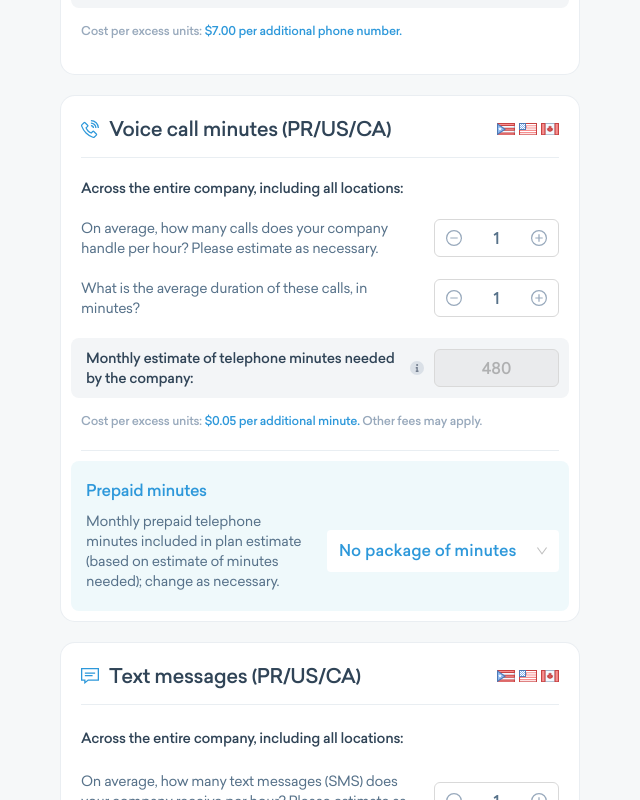
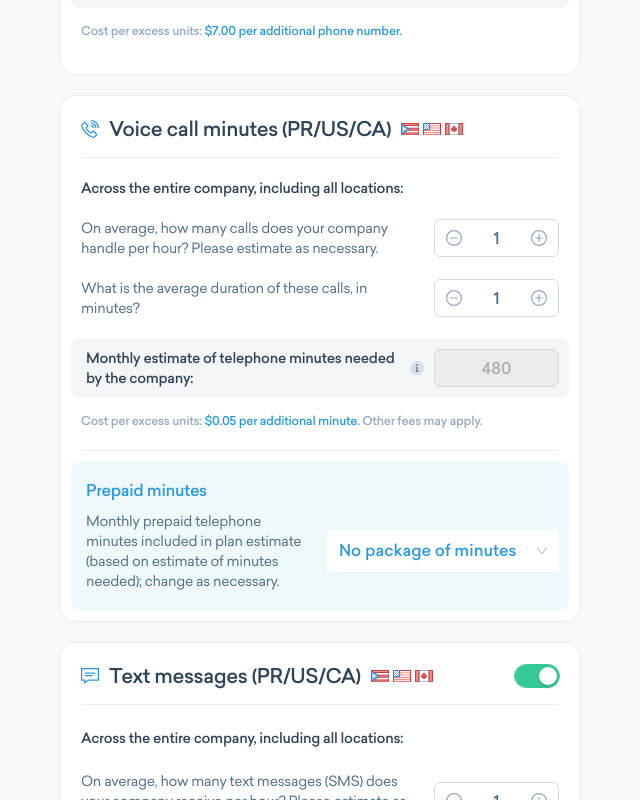
Before and after one commit to leadgogo/pricing-calculator, a React (Vite) app in the folder frontend/: page / in a window 1280 px wide. Shown: the part 1540-2340 px from the top of the page, without its empty margins (30-670 px from the left). Built offline with nearby package versions, Linux system fonts and the light colour scheme.

Commit message:
feat(TextMessage): Add turn off switch on text messages section

```diff
--- a/frontend/src/components/general/section-container.tsx
+++ b/frontend/src/components/general/section-container.tsx
@@ -29,6 +29,9 @@ const SectionTitleContainer = styled.div`
 
 const FlagContainer = styled(Row)`
   gap: 4px;
+`;
+
+const EndContainer = styled.div`
   margin-left: auto;
 `;
 
@@ -37,9 +40,10 @@ type SectionContainerProps = {
   icon?: JSX.Element;
   withFlags?: boolean;
   children: React.ReactNode;
+  endElement?: React.ReactNode;
 };
 
-export const SectionContainer = ({ icon, title, withFlags, children }: SectionContainerProps) => {
+export const SectionContainer = ({ icon, title, withFlags, children, endElement }: SectionContainerProps) => {
   return (
     <Container>
       <SectionTitleContainer>
@@ -52,6 +56,7 @@ export const SectionContainer = ({ icon, title, withFlags, children }: SectionCo
             <CanadaIcon />
           </FlagContainer>
         )}
+        {endElement && <EndContainer>{endElement}</EndContainer>}
       </SectionTitleContainer>
 
       {children}
--- /dev/null
+++ b/frontend/src/components/general/switch.tsx
@@ -0,0 +1,25 @@
+import React from 'react';
+import { Switch } from 'antd';
+import styled from 'styled-components';
+
+const StyledSwitch = styled(Switch)`
+  border-color: ${({ theme }) => theme.colors.cosmo} !important;
+  outline: ${({ theme }) => `1px solid ${theme.colors.flint}`} !important;
+  &.ant-switch-checked {
+    background: ${({ theme }) => theme.colors.cosmo} !important;
+    border-color: ${({ theme }) => theme.colors.cosmo} !important;
+    outline: ${({ theme }) => `1px solid ${theme.colors.cosmo}`} !important;
+    & :hover {
+      background: ${({ theme }) => theme.colors.cosmo};
+    }
+  }
+`;
+
+type SwitchProps = {
+  value: boolean;
+  onChange: (value: boolean) => void;
+};
+
+export const SwitchInput = ({ value, onChange }: SwitchProps) => {
+  return <StyledSwitch value={value} onChange={onChange} />;
+};
--- a/frontend/src/components/plan-sections/sections/text-messages-section.tsx
+++ b/frontend/src/components/plan-sections/sections/text-messages-section.tsx
@@ -11,11 +11,22 @@ import SectionContainer from 'src/components/general/section-container';
 import { Text } from 'src/components/general/text';
 import { Footer } from 'src/components/general/footer';
 import { NumberInput } from 'src/components/general/input';
+import { SwitchInput } from 'src/components/general/switch';
+import { fadeIn } from 'src/theme/theme';
 
 const { useBreakpoint } = Grid;
 
 const ContentSection = styled(Row)`
   margin-top: 20px;
+`;
+
+const CollapsibleContainer = styled.div<{ isTextMessagesActivated: boolean }>`
+  transition: all 0.5s ease-out;
+  max-height: ${({ isTextMessagesActivated }) => (isTextMessagesActivated ? 500 : 0)}px;
+`;
+
+const WrapperContainer = styled.div`
+  animation: ${fadeIn} 0.6s ease-in-out;
 `;
 
 const StyledText = styled(Text)`
@@ -76,10 +87,25 @@ const smsOptions = [
 export const TextMessagesSection = () => {
   const { sm: smallBreakpoint } = useBreakpoint();
 
-  const { textMessagesState, totalTextMessages, onSectionValueChange, EXESS_SMS_COST } = useTextMessagesData();
+  const {
+    isTextMessagesActivated,
+    textMessagesState,
+    totalTextMessages,
+    onSectionValueChange,
+    doSetIsTextMessagesActivated,
+    EXESS_SMS_COST,
+  } = useTextMessagesData();
 
   return (
-    <SectionContainer withFlags title="Text messages (PR/US/CA)" icon={<SMSIcon />}>
+    <SectionContainer
+      withFlags
+      title="Text messages (PR/US/CA)"
+      icon={<SMSIcon />}
+      endElement={<SwitchInput value={isTextMessagesActivated} onChange={doSetIsTextMessagesActivated} />}
+    >
+      <CollapsibleContainer isTextMessagesActivated={isTextMessagesActivated}>
+        {isTextMessagesActivated && (
+          <WrapperContainer>
             <StyledHeading>Across the entire company, including all locations:</StyledHeading>
             {smsOptions.map(section => (
               <ContentSection key={section.name} wrap={false} align="middle" justify="space-between">
@@ -106,10 +132,13 @@ export const TextMessagesSection = () => {
               <Text variant="footer">
                 {' '}
                 Other fees apply. Business SMS are regulated and subject to{' '}
-          <BlueText variant="footer">additional fees</BlueText> and rules based on detailed registrations managed by The
-          Campaign Registry.
+                <BlueText variant="footer">additional fees</BlueText> and rules based on detailed registrations managed
+                by The Campaign Registry.
               </Text>
             </Footer>
+          </WrapperContainer>
+        )}
+      </CollapsibleContainer>
     </SectionContainer>
   );
 };
--- a/frontend/src/components/plan-sections/sections/whatsapp-section.tsx
+++ b/frontend/src/components/plan-sections/sections/whatsapp-section.tsx
@@ -1,6 +1,6 @@
 import React from 'react';
-import { Row, Switch } from 'antd';
-import styled, { keyframes } from 'styled-components';
+import { Row } from 'antd';
+import styled from 'styled-components';
 
 import WhatsAppIcon from 'src/assets/whatsapp-icon';
 
@@ -8,16 +8,10 @@ import { useWhatsappData } from 'src/features/whatsapp/hooks/useWhatsappData';
 
 import { SectionWrapper } from 'src/components/general/section-container';
 import { Text } from 'src/components/general/text';
+import { SwitchInput } from 'src/components/general/switch';
 import { NumberInput } from 'src/components/general/input';
+import { fadeIn } from 'src/theme/theme';
 
-const fadeIn = keyframes`
-  from {
-    opacity: 0;
-  }
-  to {
-    opacity: 1;
-  }
-`;
 const WhatsAppContainer = styled(({ isWhatsappActivated, ...rest }) => <SectionWrapper {...rest} />)`
   padding: 26px 20px 20px 20px;
   transition: all 0.5s ease-out;
@@ -35,19 +29,6 @@ const StyledText = styled(Text)`
 
 const StyledRow = styled(Row)`
   margin-top: 10px;
-`;
-
-const StyledSwitch = styled(Switch)`
-  border-color: ${({ theme }) => theme.colors.cosmo} !important;
-  outline: ${({ theme }) => `1px solid ${theme.colors.flint}`} !important;
-  &.ant-switch-checked {
-    background: ${({ theme }) => theme.colors.cosmo} !important;
-    border-color: ${({ theme }) => theme.colors.cosmo} !important;
-    outline: ${({ theme }) => `1px solid ${theme.colors.cosmo}`} !important;
-    & :hover {
-      background: ${({ theme }) => theme.colors.cosmo};
-    }
-  }
 `;
 
 const CollapsibleContainer = styled.div`
@@ -85,7 +66,7 @@ export const WhatsAppSections = () => {
         <StyledText variant="body2">
           Estimate the cost of using WhatsApp Business as a communication channel in the company.
         </StyledText>
-        <StyledSwitch value={isWhatsappActivated} onChange={doSetIsWhatsappActivated} />
+        <SwitchInput value={isWhatsappActivated} onChange={doSetIsWhatsappActivated} />
       </StyledRow>
       {isWhatsappActivated && (
         <CollapsibleContainer>
--- a/frontend/src/features/text-messages/hooks/useTextMessagesData.ts
+++ b/frontend/src/features/text-messages/hooks/useTextMessagesData.ts
@@ -2,6 +2,7 @@ import { useCallback } from 'react';
 import { useSelector, useDispatch } from 'react-redux';
 import {
   setFieldValue,
+  setIsTextMessagesActivated,
   EXESS_SMS_COST,
   SMS_BRAND_REGISTRATION_COST,
   SMS_CAMPAIGN_MONTHLY_FEE,
@@ -13,20 +14,27 @@ export const useTextMessagesData = () => {
 
   const textMessagesState = useSelector((state: RootState) => state.textMessages);
   const { totalLocations, workingDaysPerWeek, hoursOpenPerDay } = useSelector((state: RootState) => state.companies);
-  const { receivedTextsPerHour, sentTextsPerHour } = textMessagesState;
+  const { isTextMessagesActivated, receivedTextsPerHour, sentTextsPerHour } = textMessagesState;
 
   // (localidades) * (días de operación) x (4semanas del mes) x (horas de operación) x [(textos recibidos por hora) + (textos enviados por hora)]
-  const totalTextMessages =
-    totalLocations * workingDaysPerWeek * 4 * hoursOpenPerDay * (receivedTextsPerHour + sentTextsPerHour);
+  const totalTextMessages = isTextMessagesActivated
+    ? totalLocations * workingDaysPerWeek * 4 * hoursOpenPerDay * (receivedTextsPerHour + sentTextsPerHour)
+    : 0;
 
   const onSectionValueChange = useCallback(({ value, field }: { value: string; field: string }) => {
     dispatch(setFieldValue({ value, field }));
   }, []);
 
+  const doSetIsTextMessagesActivated = useCallback((value: boolean) => {
+    dispatch(setIsTextMessagesActivated(value));
+  }, []);
+
   return {
+    isTextMessagesActivated,
     textMessagesState,
     totalTextMessages,
     onSectionValueChange,
+    doSetIsTextMessagesActivated,
     EXESS_SMS_COST,
     SMS_BRAND_REGISTRATION_COST,
     SMS_CAMPAIGN_MONTHLY_FEE,
--- a/frontend/src/features/text-messages/text-messages-slice.ts
+++ b/frontend/src/features/text-messages/text-messages-slice.ts
@@ -7,6 +7,7 @@ export const SMS_BRAND_REGISTRATION_COST = 94.0;
 export const SMS_CAMPAIGN_MONTHLY_FEE = 10.0;
 
 const initialState: TextMessagesState = {
+  isTextMessagesActivated: true,
   receivedTextsPerHour: 1,
   sentTextsPerHour: 1,
 };
@@ -22,6 +23,9 @@ export const textMessagesSlice = createSlice({
         state[field] = Number(value);
       }
     },
+    setIsTextMessagesActivated: (state, action: PayloadAction<boolean>) => {
+      state.isTextMessagesActivated = action.payload;
+    },
   },
   extraReducers: builder => {
     builder.addCase(loadEstimateFromURL, (state, action: PayloadAction<RootState>) => {
@@ -29,9 +33,10 @@ export const textMessagesSlice = createSlice({
       if (textMessages) {
         state.receivedTextsPerHour = textMessages.receivedTextsPerHour;
         state.sentTextsPerHour = textMessages.sentTextsPerHour;
+        state.isTextMessagesActivated = textMessages.isTextMessagesActivated;
       }
     });
   },
 });
 
-export const { setFieldValue } = textMessagesSlice.actions;
+export const { setFieldValue, setIsTextMessagesActivated } = textMessagesSlice.actions;
--- a/frontend/src/store/types.ts
+++ b/frontend/src/store/types.ts
@@ -36,6 +36,7 @@ export interface PhoneNumbersState {
 }
 
 export interface TextMessagesState {
+  isTextMessagesActivated: boolean;
   receivedTextsPerHour: number;
   sentTextsPerHour: number;
 }
--- a/frontend/src/theme/theme.ts
+++ b/frontend/src/theme/theme.ts
@@ -1,4 +1,5 @@
 import { DefaultTheme } from 'styled-components';
+import { keyframes } from 'styled-components';
 import { colorPalette } from 'src/theme/color-palette';
 import { fonts } from 'src/theme/fonts';
 import { buttonsTheme } from 'src/theme/sub-themes/buttons-theme';
@@ -105,3 +106,12 @@ export const lggTheme: DefaultTheme = {
     },
   },
 };
+
+export const fadeIn = keyframes`
+  from {
+    opacity: 0;
+  }
+  to {
+    opacity: 1;
+  }
+`;
```
Lines whose indentation alone changed are shown as unchanged.
